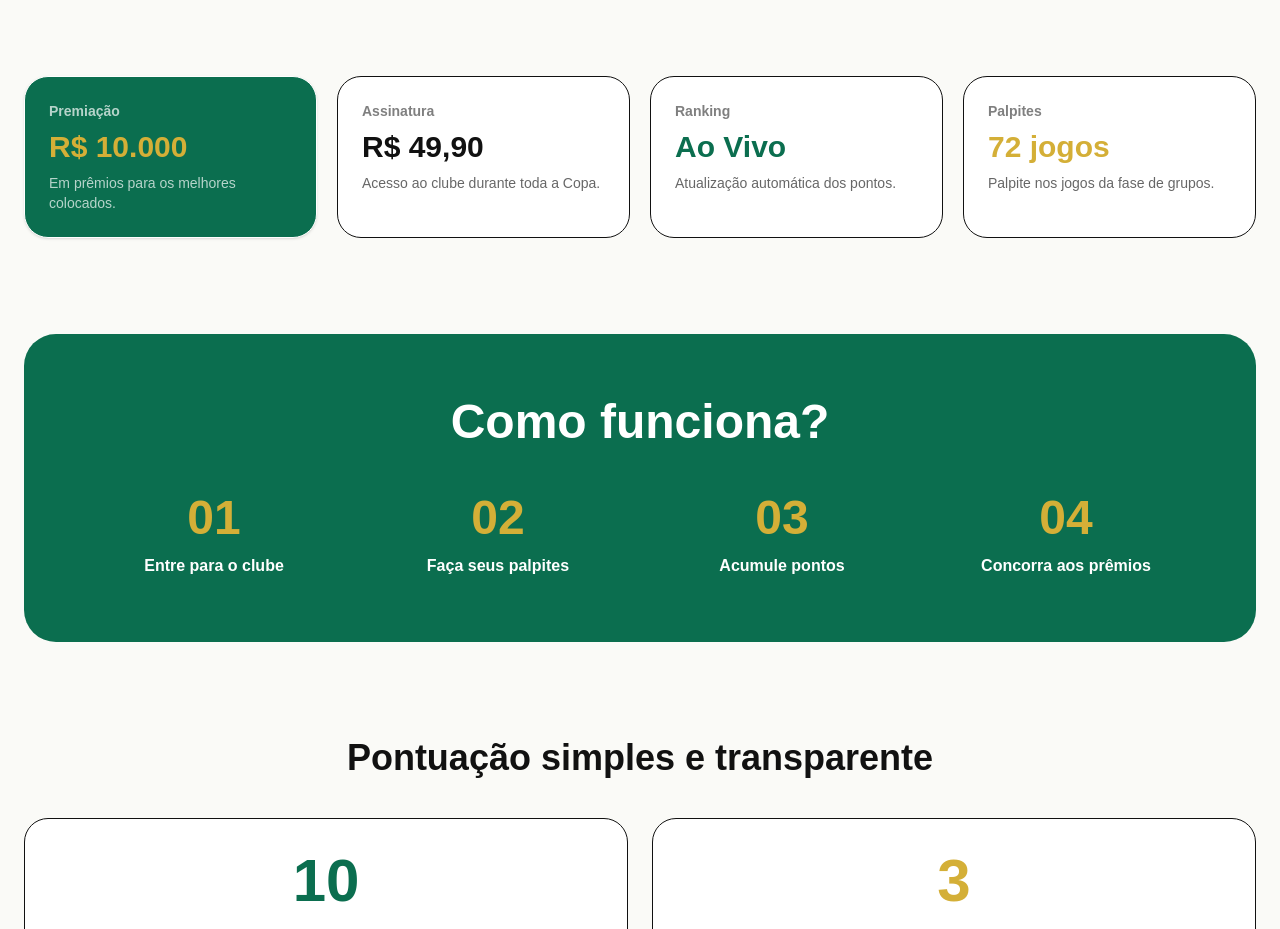
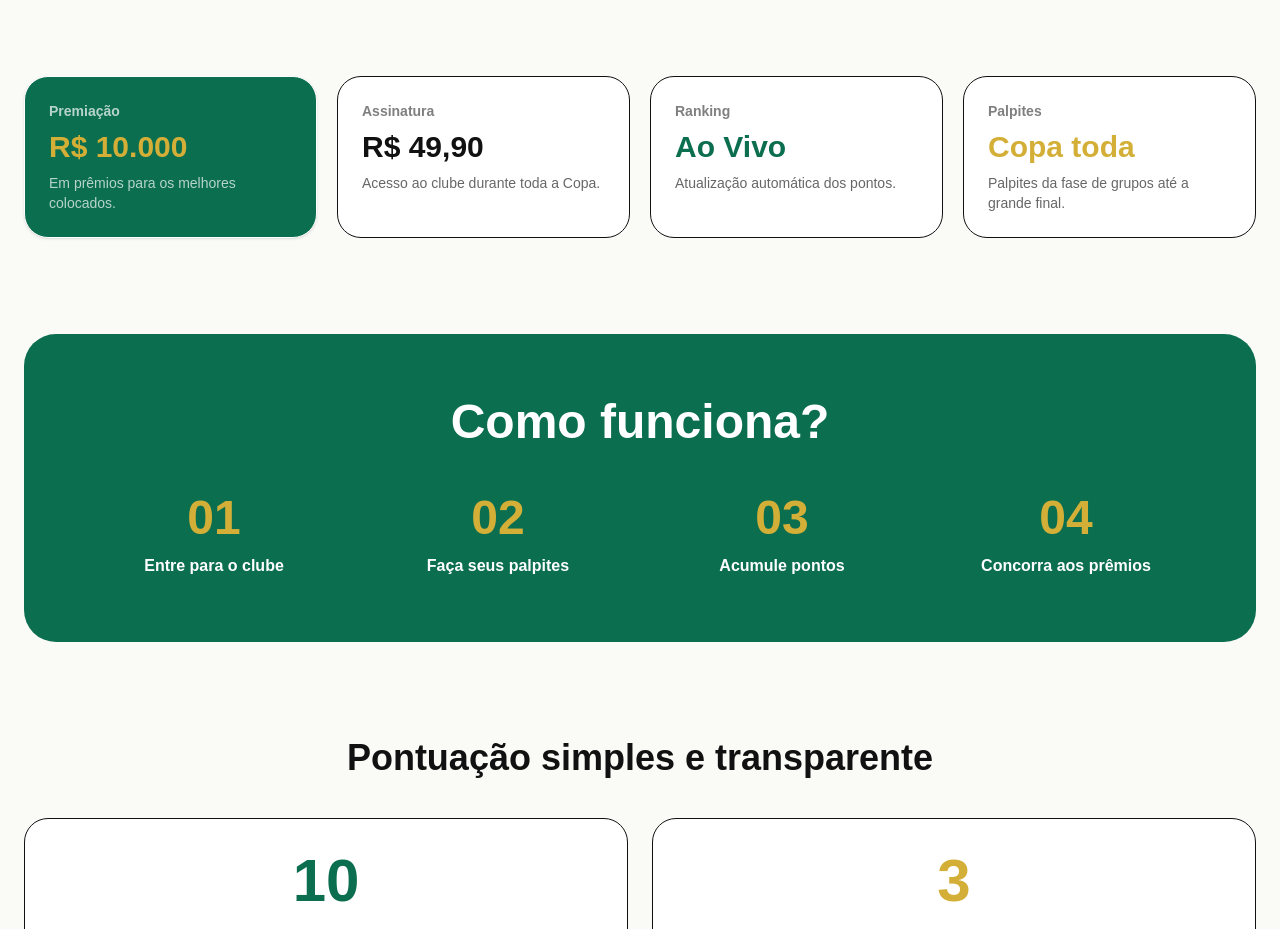
Before and after one commit to Passaportedasorte/clube-das-copas, a Next.js app: page / in a window 1280 px wide. Shown: the part 820-1749 px from the top of the page. Built offline with nearby package versions, Linux system fonts and the light colour scheme; no server answers.

Commit message:
fix: ajustar texto de jogos na home

```diff
--- a/app/page.tsx
+++ b/app/page.tsx
@@ -91,12 +91,12 @@ export default function Home() {
             <p className="text-sm text-black/50 font-bold">Palpites</p>
 
             <p className="text-3xl font-black text-[#D4AF37] mt-2">
-              72 jogos
-            </p>
+  Copa toda
+</p>
 
-            <p className="text-black/60 text-sm mt-2">
-              Palpite nos jogos da fase de grupos.
-            </p>
+<p className="text-black/60 text-sm mt-2">
+  Palpites da fase de grupos até a grande final.
+</p>
           </div>
         </div>
 
```
